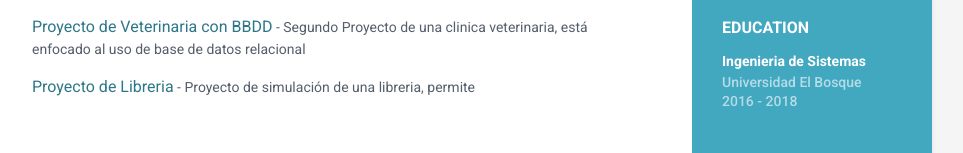
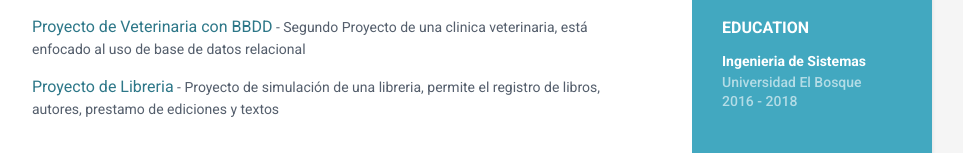
Before and after one commit to CamilaLozano-UEB/lozanogutierrez, a plain HTML site: page index.html in a window 1280 px wide. Shown: the part 647-800 px from the top of the page, without its empty margins (188-1151 px from the left). Drawn offline with Linux system fonts and the light colour scheme.

Commit message:
cosa final

```diff
--- a/index.html
+++ b/index.html
@@ -105,7 +105,7 @@
             <div class="item">
                 <span class="project-title"><a href="https://github.com/CamilaLozano-UEB/Library_JPA" target="_blank">Proyecto de Libreria</a></span>
                 -
-                <span class="project-tagline">Proyecto de simulación de una libreria, permite </span>
+                <span class="project-tagline">Proyecto de simulación de una libreria, permite el registro de libros, autores, prestamo de ediciones y textos </span>
             </div><!--//item-->
         </section><!--//section-->
 
```
